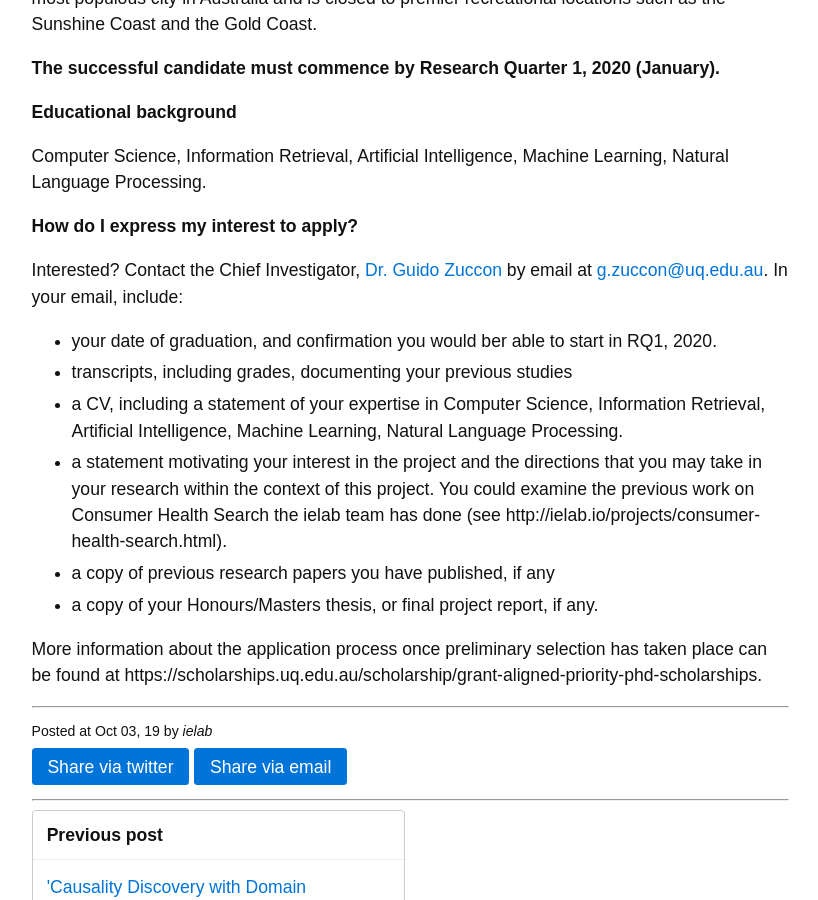
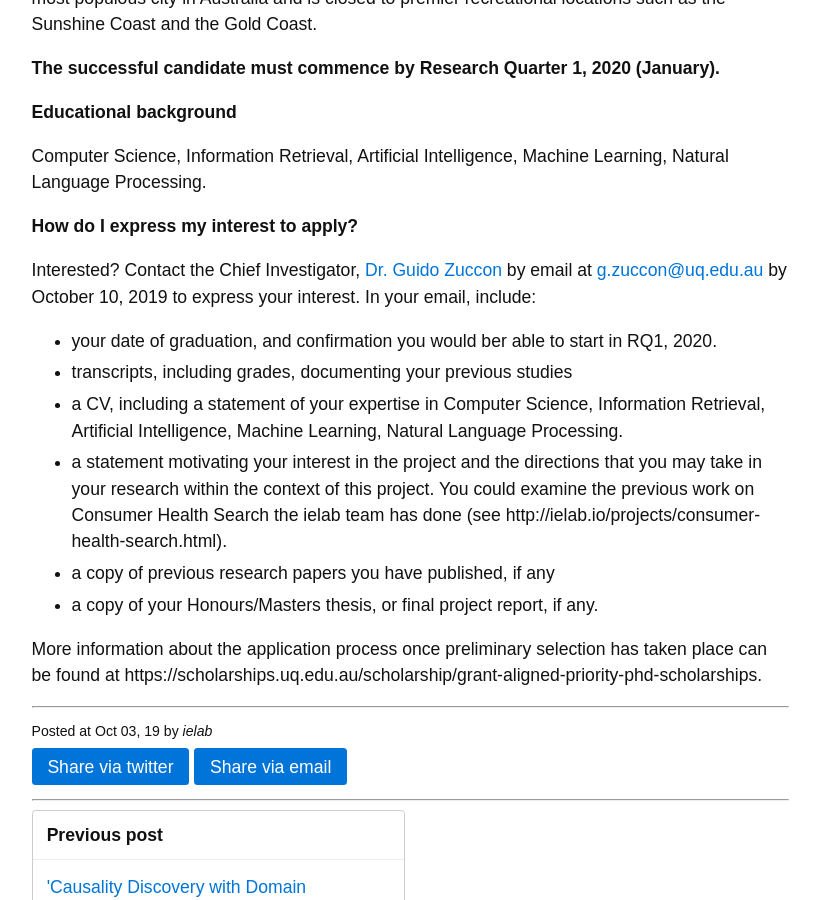
Before and after one commit to ielab/ielab.github.io, a Jekyll site: the page built from _posts/2019-10-03-phd-position-available.md, in a window 1280 px wide and 900 px high, scrolled down 1411 px. Shown: the whole window, without its empty margins (331-1149 px from the left). Built offline with Jekyll 4.4.1, drawn with Linux system fonts in a browser that asks for light colours.

Commit message:
Update 2019-10-03-phd-position-available.md

```diff
--- a/_posts/2019-10-03-phd-position-available.md
+++ b/_posts/2019-10-03-phd-position-available.md
@@ -41,7 +41,7 @@ Computer Science, Information Retrieval, Artificial Intelligence, Machine Learni
 
 **How do I express my interest to apply?**
 
-Interested? Contact the Chief Investigator, [Dr. Guido Zuccon](/people/guido-zuccon) by email at [g.zuccon@uq.edu.au](mailto:g.zuccon@uq.edu.au). In your email, include:
+Interested? Contact the Chief Investigator, [Dr. Guido Zuccon](/people/guido-zuccon) by email at [g.zuccon@uq.edu.au](mailto:g.zuccon@uq.edu.au) by October 10, 2019 to express your interest. In your email, include:
 
 * your date of graduation, and confirmation you would ber able to start in RQ1, 2020.
 * transcripts, including grades, documenting your previous studies
```
